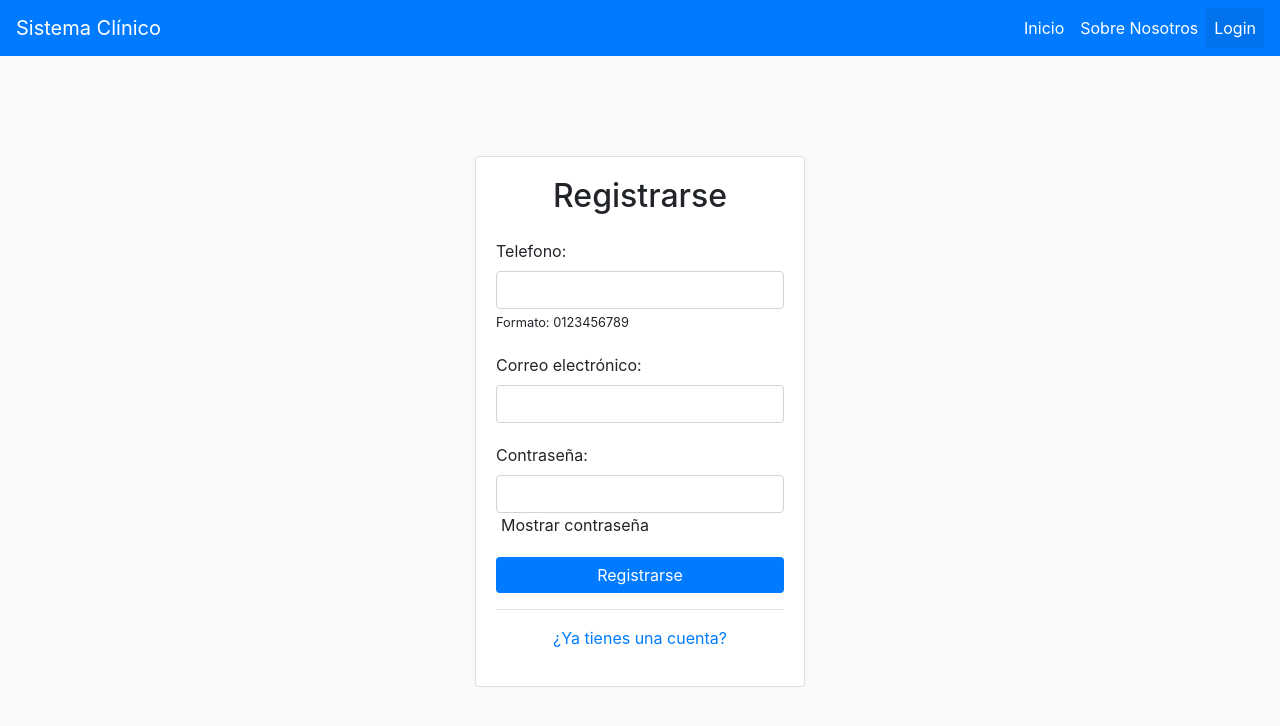
After one commit to Luismasked/Sistema-clinico-ER, a Flask app: page /vistaRegistrar/ in a window 1280 px wide. The commit adds this page. Shown: the top 726 px of the page. Run offline with Flask 3, Linux system fonts and the light colour scheme; some libraries are stand-ins or nearby versions.

Commit message:
implementacion login y registro
Se implemento el login y el registro y queda funcionando

```diff
--- a/app.py
+++ b/app.py
@@ -1,7 +1,11 @@
 from flask import Flask,render_template,redirect,url_for,request,session
+import secrets
+import dao
+
 app = Flask(__name__)
 
-app.secret_key = '_5#y2L"F4Q8zxec]/'
+#Se Genera de manera random un token para el login
+app.secret_key = secrets.token_hex(32 // 2)
 
 @app.route('/')
 def index():
@@ -9,15 +13,31 @@ def index():
 
 @app.route('/login/')
 def login():
-    return render_template('login.html')
+    return render_template('login.html',title="Login")
+
+@app.route('/vistaRegistrar/')
+def vistaRegistrar():
+    return render_template('registroUsuario.html',title="Registrar")
+
+@app.route('/registro',methods=["GET", "POST"])
+def registro():
+    if request.method == "POST":
+        correo = request.form['correo']
+        telefono = request.form['telefono']
+        contraseña = request.form['contraseña']
+        if(len(dao.registrarUsusarioD(telefono,correo,contraseña)) !=0):
+            return redirect(url_for('login'))
+
+
 
 @app.route('/ingresar',methods=["GET", "POST"])
 def ingresar():
     if request.method == "POST":
-        email = request.form['email']
-        password = request.form['password']
-        session['email'] = email
-        return  render_template('vistapacientes.html')
+        correo = request.form['correo']
+        contraseña = request.form['contraseña']
+        if(len(dao.buscarUsusario(correo,contraseña)) !=0):
+            session['correo'] = correo
+        return  render_template('vistapacientes.html',title="Pacientes", nombre="nombre")
 
 
 
--- /dev/null
+++ b/pruebasBD.py
@@ -0,0 +1,4 @@
+import dao
+#print(dao.buscarUsusario("luismasked98@gmail.com","1234"))
+
+print(dao.registrarUsusarioD("7421130678","luismasked97@gmail.com","1234"))
--- a/static/css/login.css
+++ b/static/css/login.css
@@ -5,7 +5,9 @@ body {
   .container {
     margin-top: 100px;
   }
-
+  .navbar-dark .navbar-nav .nav-link {
+    color: #fff;
+  }
   .login-form {
     background-color: #ffffff;
     padding: 30px;
@@ -36,3 +38,8 @@ body {
     clip: rect(0, 0, 0, 0);
     border: 0;
   }
+  .show-password {
+    margin-left: 5px;
+    cursor: pointer;
+    user-select: none;
+  }
--- a/templates/base.html
+++ b/templates/base.html
@@ -19,13 +19,15 @@
         <script src="https://cdnjs.cloudflare.com/ajax/libs/popper.js/1.14.7/umd/popper.min.js"></script>
         <script src="https://stackpath.bootstrapcdn.com/bootstrap/4.3.1/js/bootstrap.min.js"></script>
         <link rel="stylesheet" href="https://stackpath.bootstrapcdn.com/bootstrap/4.3.1/css/bootstrap.min.css">
-        <link rel="stylesheet" href="{{ url_for('static', filename='css/base.css')}}">
+        {% block css %}
+        {% endblock %}
     </head>
-    <body>
+    {% block body %}
+    {% endblock %}
         {% block menu %}
         {% endblock %}
     <div class="container">
-            <div class="col-sm-9">
+            <div class="col-sm-12">
                 {% block content %}
                 {% endblock %}
             </div>
--- /dev/null
+++ b/templates/registroUsuario.html
@@ -0,0 +1,81 @@
+{% extends 'base.html' %}
+
+{% block css %}
+<link rel="stylesheet" href="{{ url_for('static', filename='css/login.css') }}">
+{% endblock %}
+
+{% block body %}
+<body class="">
+{% endblock %}
+
+{% block menu %}
+    <nav class="navbar navbar-expand-lg bg-primary navbar-dark ">
+        <a class="navbar-brand" href="#">Sistema Clínico</a>
+        <button class="navbar-toggler" type="button" data-toggle="collapse" data-target="#navbarNav" aria-controls="navbarNav" aria-expanded="false" aria-label="Toggle navigation">
+            <span class="navbar-toggler-icon"></span>
+        </button>
+        <div class="collapse navbar-collapse" id="navbarNav">
+            <ul class="navbar-nav ml-auto">
+                <li class="nav-item">
+                <a class="nav-link" href="/">Inicio</a>
+            </li>
+            <li class="nav-item">
+                <a class="nav-link" href="#">Sobre Nosotros</a>
+            </li>
+            <li class="nav-item table-active">
+                <a class="nav-link" href="/login">Login</a>
+            </li>
+            </ul>
+        </div>
+    </nav>
+{% endblock %}
+
+{% block content %}
+<div class="container">
+    <div class="row justify-content-center">
+        <div class="col-md-6 col-lg-4">
+            <div class="card">
+                <div class="card-body">
+                    <h2 class="text-center mb-4">Registrarse</h2>
+                    <form action="/registro" method="post">
+
+                    <div class="form-group">
+                        <label for="telefono">Telefono:</label>
+                        <input type="tel" id="telefono" name="telefono" class="form-control" pattern="[0-9]{10}" required>
+                        <small>Formato: 0123456789</small>
+
+                    </div>
+
+                    <div class="form-group">
+                        <label for="email">Correo electrónico:</label>
+                        <input type="text" id="correo" name="correo" class="form-control" required>
+                    </div>
+
+                    <div class="form-group">
+                        <label for="contraseña">Contraseña:</label>
+                        <input type="password" id="contraseña" name="contraseña" class="form-control" required>
+                        <span class="show-password" onclick="togglePassword()">Mostrar contraseña</span>
+                    </div>
+
+
+
+                    <button type="submit" class="btn btn-primary btn-block">Registrarse</button>
+                    <hr>
+                    <p class="text-center"> <a href="/login">¿Ya tienes una cuenta?</a></p>
+                    </form>
+                    </div>
+                </div>
+            </div>
+        </div>
+    </div>
+    <script>
+        function togglePassword() {
+            var passwordInput = document.getElementById("contraseña");
+            if (passwordInput.type === "password") {
+                passwordInput.type = "text";
+            } else {
+                passwordInput.type = "password";
+            }
+        }
+    </script>
+{% endblock %}
```
Also changed, not shown: bd.py (added, +11 -0 lines), dao.py (added, +26 -0 lines), templates/index.html (+25 -37 lines), templates/login.html (+40 -24 lines), templates/vistapacientes.html (+27 -24 lines), templates/menu.html (added).
